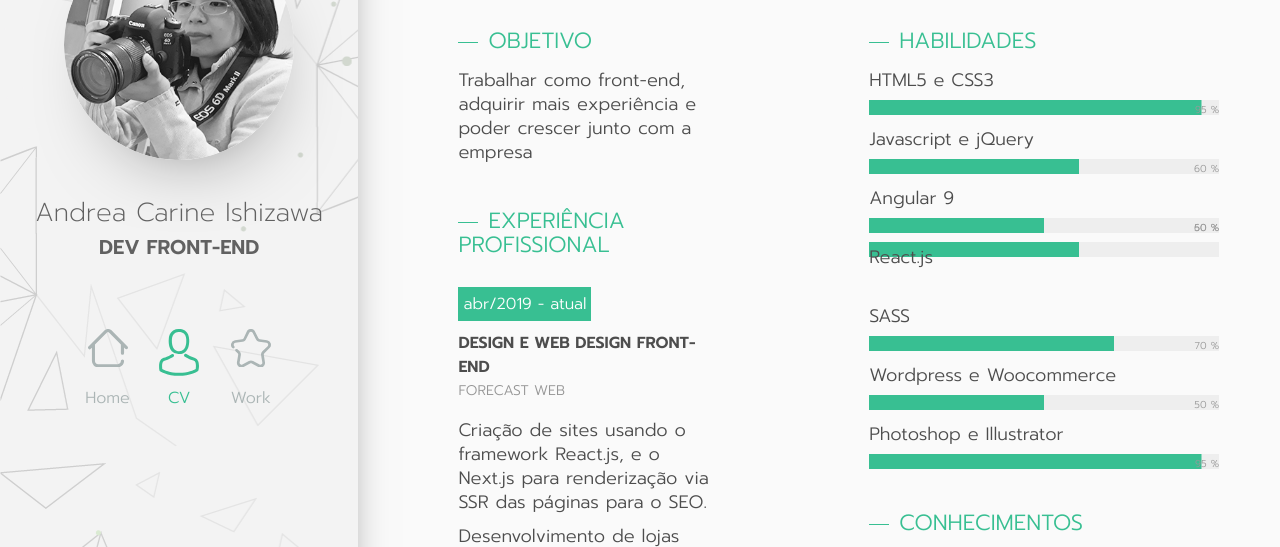
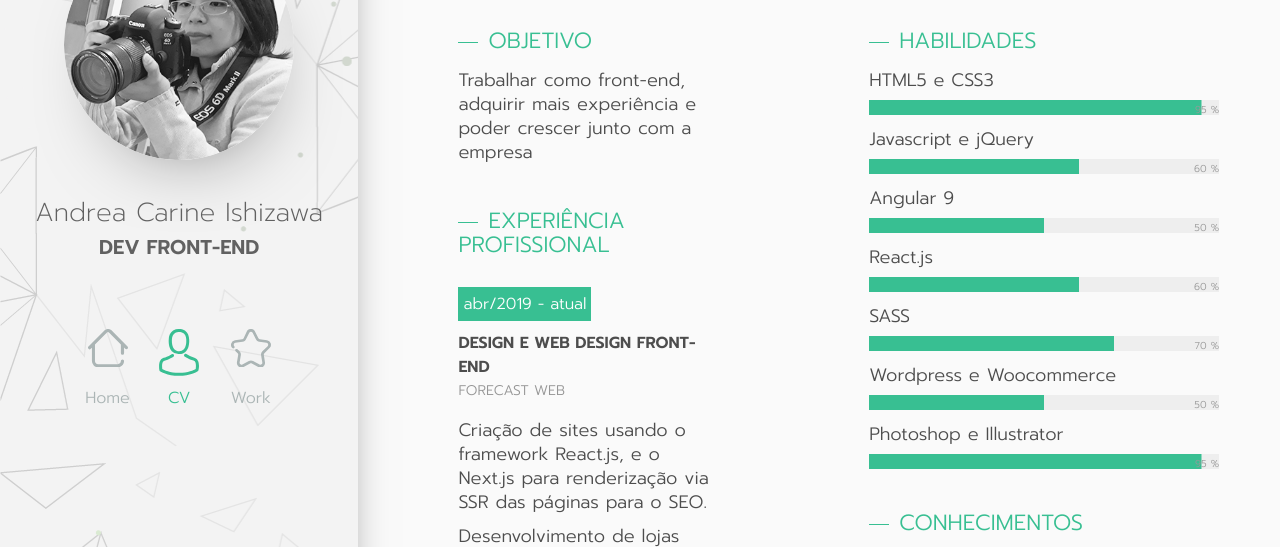
Before and after one commit to AndreaIshizawa/portfolio, a website: page app/index.html in a window 1280 px wide. Both pictures are taken after a click on the link "CV". Shown: the part 180-727 px from the top of the page. Drawn offline with nearby package versions, Linux system fonts and the light colour scheme; files that its build step writes are made by us from their sources.

Commit message:
add conhecimentos em react e angular

```diff
--- a/app/index.html
+++ b/app/index.html
@@ -167,7 +167,7 @@
 
                             <div class="skill">
                                 <p class="name">React.js</p>
-                                <div id="angular" class="bar" data-bar="60"></div>
+                                <div id="react" class="bar" data-bar="60"></div>
                             </div>
 
                             <div class="skill">
```
Also changed, not shown: dist/index.html.
